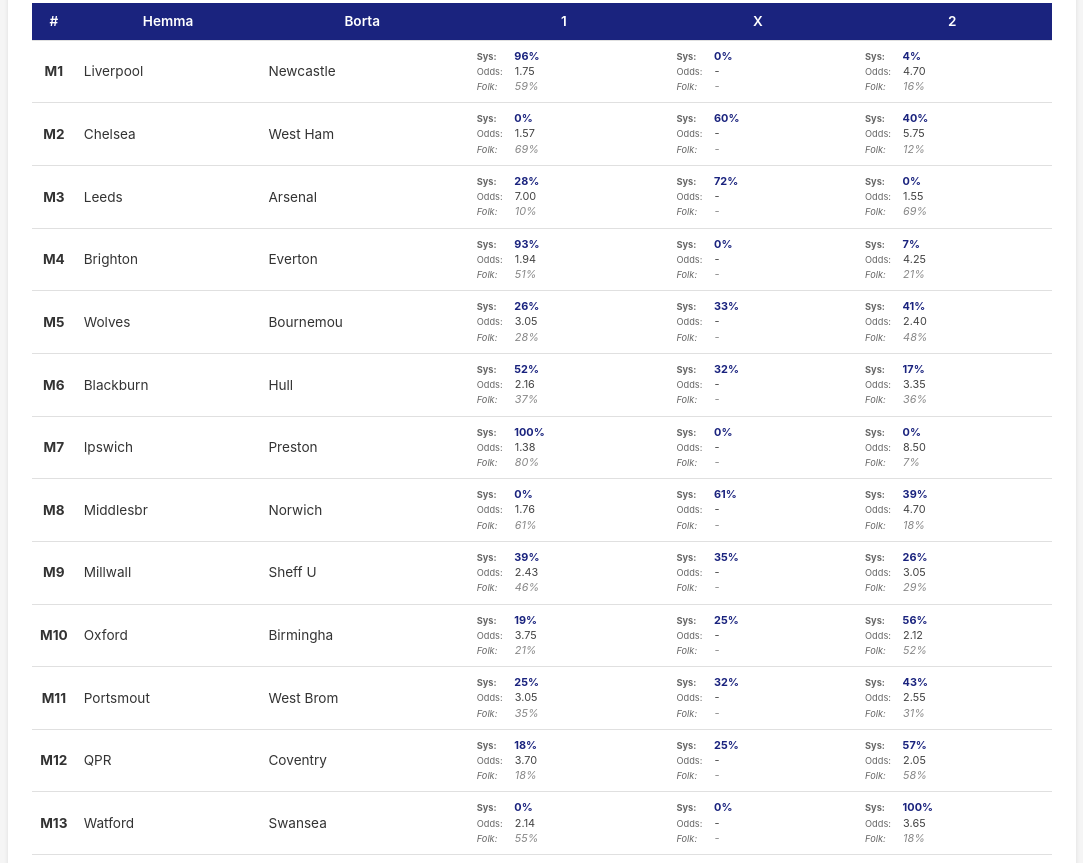
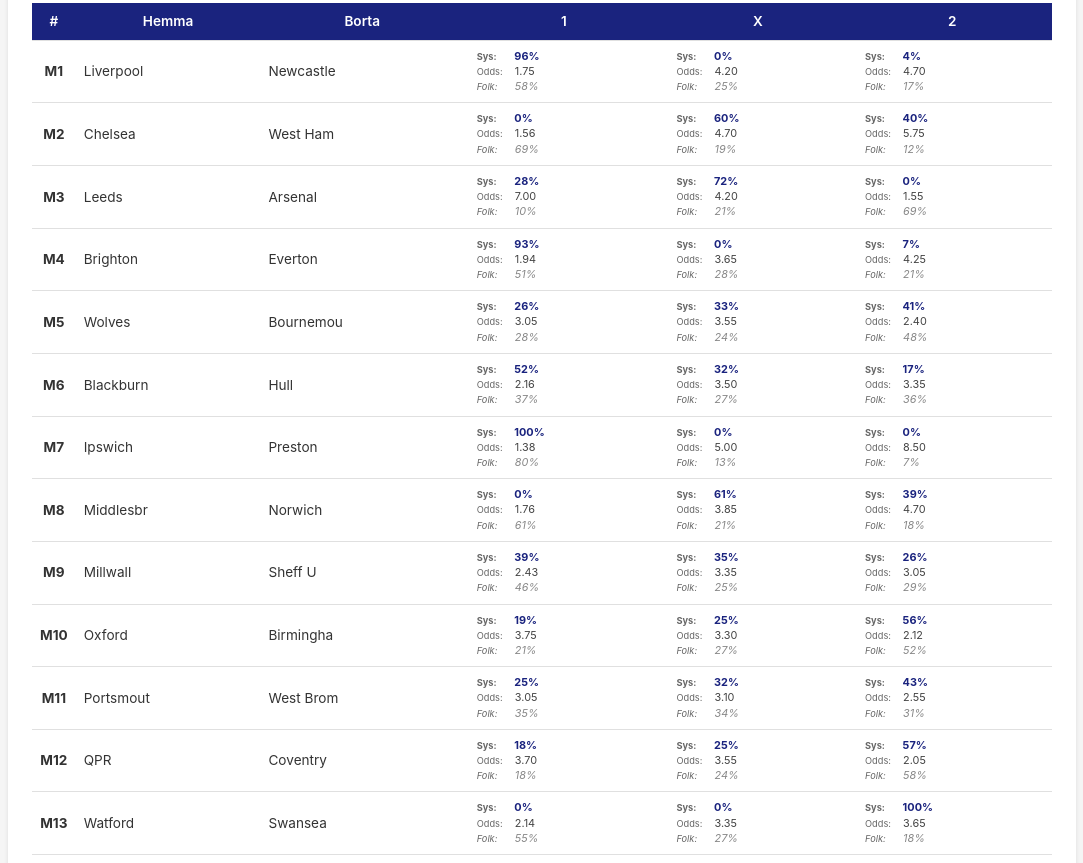
Before and after one commit to nahoj74/tipscoach-reports, a plain HTML site: page 2026/01/stryktipset_4938_1470.html in a window 1280 px wide. Shown: the part 877-1740 px from the top of the page, without its empty margins (98-1181 px from the left). Drawn offline with Linux system fonts and the light colour scheme.

Commit message:
Fix dict keys - use 'X' (uppercase) instead of 'x'

```diff
--- a/2026/01/stryktipset_4938_1470.html
+++ b/2026/01/stryktipset_4938_1470.html
@@ -57,7 +57,7 @@
 
             <div class="spike">
                 <h4>M1: Liverpool - Newcastle (1, 96%)</h4>
-                <p>Sannolikhet: <strong>56%</strong> (modell) vs <strong>59%</strong> (folk)</p>
+                <p>Sannolikhet: <strong>56%</strong> (modell) vs <strong>58%</strong> (folk)</p>
                 <p>EV: <strong>0.98</strong> | Odds: <strong>1.75</strong></p>
             </div>
             <div class="spike">
@@ -97,17 +97,17 @@
                 <td class="sign-cell">
                     <div class="val sys"><span class="label">Sys:</span> 96%</div>
                     <div class="val odds"><span class="label">Odds:</span> 1.75</div>
-                    <div class="val folk"><span class="label">Folk:</span> 59%</div>
+                    <div class="val folk"><span class="label">Folk:</span> 58%</div>
                 </td>
                 <td class="sign-cell">
                     <div class="val sys"><span class="label">Sys:</span> 0%</div>
-                    <div class="val odds"><span class="label">Odds:</span> -</div>
-                    <div class="val folk"><span class="label">Folk:</span> -</div>
+                    <div class="val odds"><span class="label">Odds:</span> 4.20</div>
+                    <div class="val folk"><span class="label">Folk:</span> 25%</div>
                 </td>
                 <td class="sign-cell">
                     <div class="val sys"><span class="label">Sys:</span> 4%</div>
                     <div class="val odds"><span class="label">Odds:</span> 4.70</div>
-                    <div class="val folk"><span class="label">Folk:</span> 16%</div>
+                    <div class="val folk"><span class="label">Folk:</span> 17%</div>
                 </td>
             </tr>
             <tr>
@@ -116,13 +116,13 @@
                 <td class="team">West Ham</td>
                 <td class="sign-cell">
                     <div class="val sys"><span class="label">Sys:</span> 0%</div>
-                    <div class="val odds"><span class="label">Odds:</span> 1.57</div>
+                    <div class="val odds"><span class="label">Odds:</span> 1.56</div>
                     <div class="val folk"><span class="label">Folk:</span> 69%</div>
                 </td>
                 <td class="sign-cell">
                     <div class="val sys"><span class="label">Sys:</span> 60%</div>
-                    <div class="val odds"><span class="label">Odds:</span> -</div>
-                    <div class="val folk"><span class="label">Folk:</span> -</div>
+                    <div class="val odds"><span class="label">Odds:</span> 4.70</div>
+                    <div class="val folk"><span class="label">Folk:</span> 19%</div>
                 </td>
                 <td class="sign-cell">
                     <div class="val sys"><span class="label">Sys:</span> 40%</div>
@@ -141,8 +141,8 @@
                 </td>
                 <td class="sign-cell">
                     <div class="val sys"><span class="label">Sys:</span> 72%</div>
-                    <div class="val odds"><span class="label">Odds:</span> -</div>
-                    <div class="val folk"><span class="label">Folk:</span> -</div>
+                    <div class="val odds"><span class="label">Odds:</span> 4.20</div>
+                    <div class="val folk"><span class="label">Folk:</span> 21%</div>
                 </td>
                 <td class="sign-cell">
                     <div class="val sys"><span class="label">Sys:</span> 0%</div>
@@ -161,8 +161,8 @@
                 </td>
                 <td class="sign-cell">
                     <div class="val sys"><span class="label">Sys:</span> 0%</div>
-                    <div class="val odds"><span class="label">Odds:</span> -</div>
-                    <div class="val folk"><span class="label">Folk:</span> -</div>
+                    <div class="val odds"><span class="label">Odds:</span> 3.65</div>
+                    <div class="val folk"><span class="label">Folk:</span> 28%</div>
                 </td>
                 <td class="sign-cell">
                     <div class="val sys"><span class="label">Sys:</span> 7%</div>
@@ -181,8 +181,8 @@
                 </td>
                 <td class="sign-cell">
                     <div class="val sys"><span class="label">Sys:</span> 33%</div>
-                    <div class="val odds"><span class="label">Odds:</span> -</div>
-                    <div class="val folk"><span class="label">Folk:</span> -</div>
+                    <div class="val odds"><span class="label">Odds:</span> 3.55</div>
+                    <div class="val folk"><span class="label">Folk:</span> 24%</div>
                 </td>
                 <td class="sign-cell">
                     <div class="val sys"><span class="label">Sys:</span> 41%</div>
@@ -201,8 +201,8 @@
                 </td>
                 <td class="sign-cell">
                     <div class="val sys"><span class="label">Sys:</span> 32%</div>
-                    <div class="val odds"><span class="label">Odds:</span> -</div>
-                    <div class="val folk"><span class="label">Folk:</span> -</div>
+                    <div class="val odds"><span class="label">Odds:</span> 3.50</div>
+                    <div class="val folk"><span class="label">Folk:</span> 27%</div>
                 </td>
                 <td class="sign-cell">
                     <div class="val sys"><span class="label">Sys:</span> 17%</div>
@@ -221,8 +221,8 @@
                 </td>
                 <td class="sign-cell">
                     <div class="val sys"><span class="label">Sys:</span> 0%</div>
-                    <div class="val odds"><span class="label">Odds:</span> -</div>
-                    <div class="val folk"><span class="label">Folk:</span> -</div>
+                    <div class="val odds"><span class="label">Odds:</span> 5.00</div>
+                    <div class="val folk"><span class="label">Folk:</span> 13%</div>
                 </td>
                 <td class="sign-cell">
                     <div class="val sys"><span class="label">Sys:</span> 0%</div>
@@ -241,8 +241,8 @@
                 </td>
                 <td class="sign-cell">
                     <div class="val sys"><span class="label">Sys:</span> 61%</div>
-                    <div class="val odds"><span class="label">Odds:</span> -</div>
-                    <div class="val folk"><span class="label">Folk:</span> -</div>
+                    <div class="val odds"><span class="label">Odds:</span> 3.85</div>
+                    <div class="val folk"><span class="label">Folk:</span> 21%</div>
                 </td>
                 <td class="sign-cell">
                     <div class="val sys"><span class="label">Sys:</span> 39%</div>
@@ -261,8 +261,8 @@
                 </td>
                 <td class="sign-cell">
                     <div class="val sys"><span class="label">Sys:</span> 35%</div>
-                    <div class="val odds"><span class="label">Odds:</span> -</div>
-                    <div class="val folk"><span class="label">Folk:</span> -</div>
+                    <div class="val odds"><span class="label">Odds:</span> 3.35</div>
+                    <div class="val folk"><span class="label">Folk:</span> 25%</div>
                 </td>
                 <td class="sign-cell">
                     <div class="val sys"><span class="label">Sys:</span> 26%</div>
@@ -281,8 +281,8 @@
                 </td>
                 <td class="sign-cell">
                     <div class="val sys"><span class="label">Sys:</span> 25%</div>
-                    <div class="val odds"><span class="label">Odds:</span> -</div>
-                    <div class="val folk"><span class="label">Folk:</span> -</div>
+                    <div class="val odds"><span class="label">Odds:</span> 3.30</div>
+                    <div class="val folk"><span class="label">Folk:</span> 27%</div>
                 </td>
                 <td class="sign-cell">
                     <div class="val sys"><span class="label">Sys:</span> 56%</div>
@@ -301,8 +301,8 @@
                 </td>
                 <td class="sign-cell">
                     <div class="val sys"><span class="label">Sys:</span> 32%</div>
-                    <div class="val odds"><span class="label">Odds:</span> -</div>
-                    <div class="val folk"><span class="label">Folk:</span> -</div>
+                    <div class="val odds"><span class="label">Odds:</span> 3.10</div>
+                    <div class="val folk"><span class="label">Folk:</span> 34%</div>
                 </td>
                 <td class="sign-cell">
                     <div class="val sys"><span class="label">Sys:</span> 43%</div>
@@ -321,8 +321,8 @@
                 </td>
                 <td class="sign-cell">
                     <div class="val sys"><span class="label">Sys:</span> 25%</div>
-                    <div class="val odds"><span class="label">Odds:</span> -</div>
-                    <div class="val folk"><span class="label">Folk:</span> -</div>
+                    <div class="val odds"><span class="label">Odds:</span> 3.55</div>
+                    <div class="val folk"><span class="label">Folk:</span> 24%</div>
                 </td>
                 <td class="sign-cell">
                     <div class="val sys"><span class="label">Sys:</span> 57%</div>
@@ -341,8 +341,8 @@
                 </td>
                 <td class="sign-cell">
                     <div class="val sys"><span class="label">Sys:</span> 0%</div>
-                    <div class="val odds"><span class="label">Odds:</span> -</div>
-                    <div class="val folk"><span class="label">Folk:</span> -</div>
+                    <div class="val odds"><span class="label">Odds:</span> 3.35</div>
+                    <div class="val folk"><span class="label">Folk:</span> 27%</div>
                 </td>
                 <td class="sign-cell">
                     <div class="val sys"><span class="label">Sys:</span> 100%</div>
```
Also changed, not shown: 2026/01/stryktipset_4938_1715.html (+30 -30 lines).
